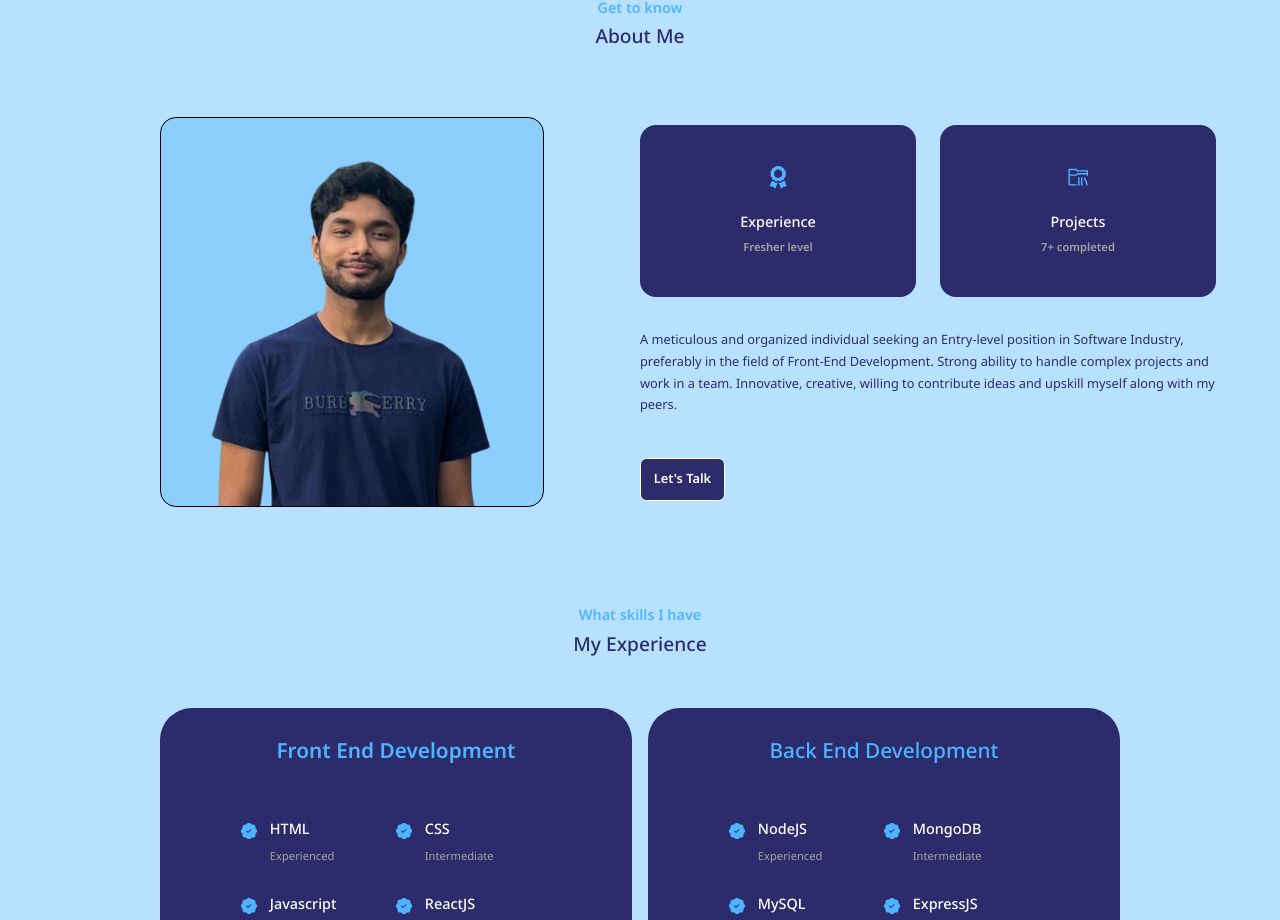
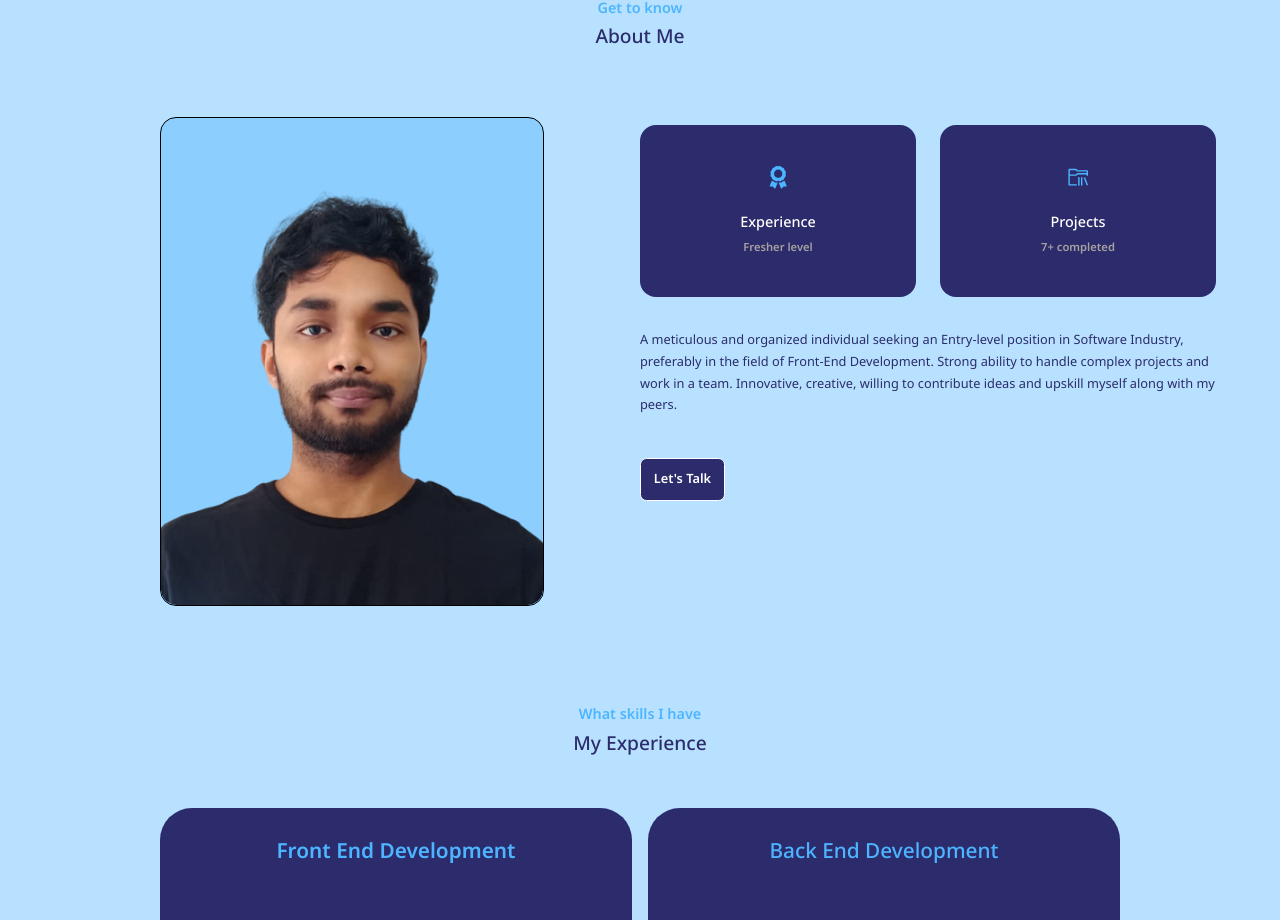
Before and after one commit to medixitgogoi/portfolio, a React (Create React App) app: page / in a window 1280 px wide. Shown: the part 916-1836 px from the top of the page. Built offline with nearby package versions, Linux system fonts and the light colour scheme; the HTML template or start-up script is replaced by a standard one; a web font is replaced by a local one.

Commit message:
about photo updated

```diff
--- a/src/components/about/About.jsx
+++ b/src/components/about/About.jsx
@@ -1,6 +1,6 @@
 import React from 'react'
 import './about.css'
-import ME from '../../assets/me-2.png'
+import ME from '../../assets/me-3.png'
 import { FaAward } from 'react-icons/fa'
 import { VscFolderLibrary } from 'react-icons/vsc'
 import { motion } from 'framer-motion'
@@ -27,7 +27,7 @@ const About = () => {
                     whileInView={{ opacity: 1, scale: 1 }}
                     transition={{ duration: 0.2 }}
                 >
-                    <img src={ME} alt="About image" />
+                    <img src={ME} alt="About" />
                 </motion.div>
 
                 <motion.div className="about__content"
```
Also changed, not shown: src/assets/me-3.png (added).
